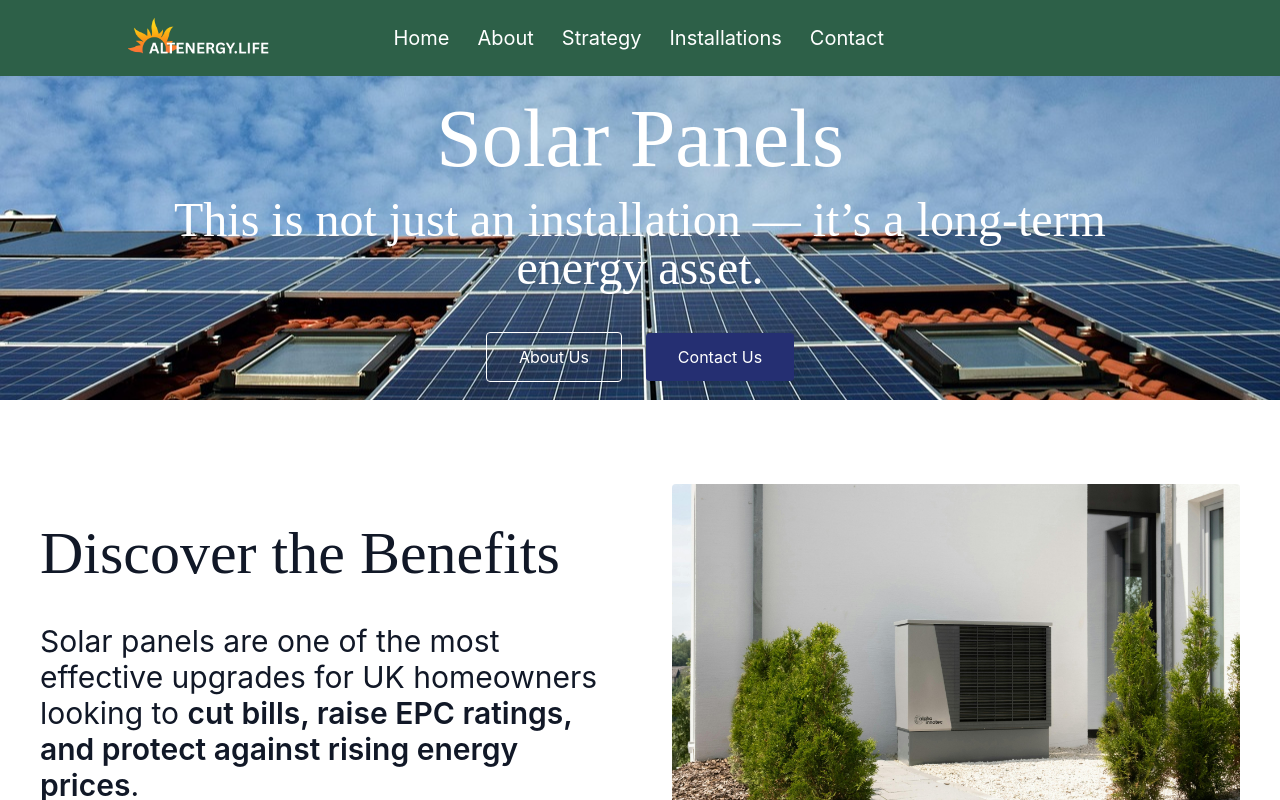
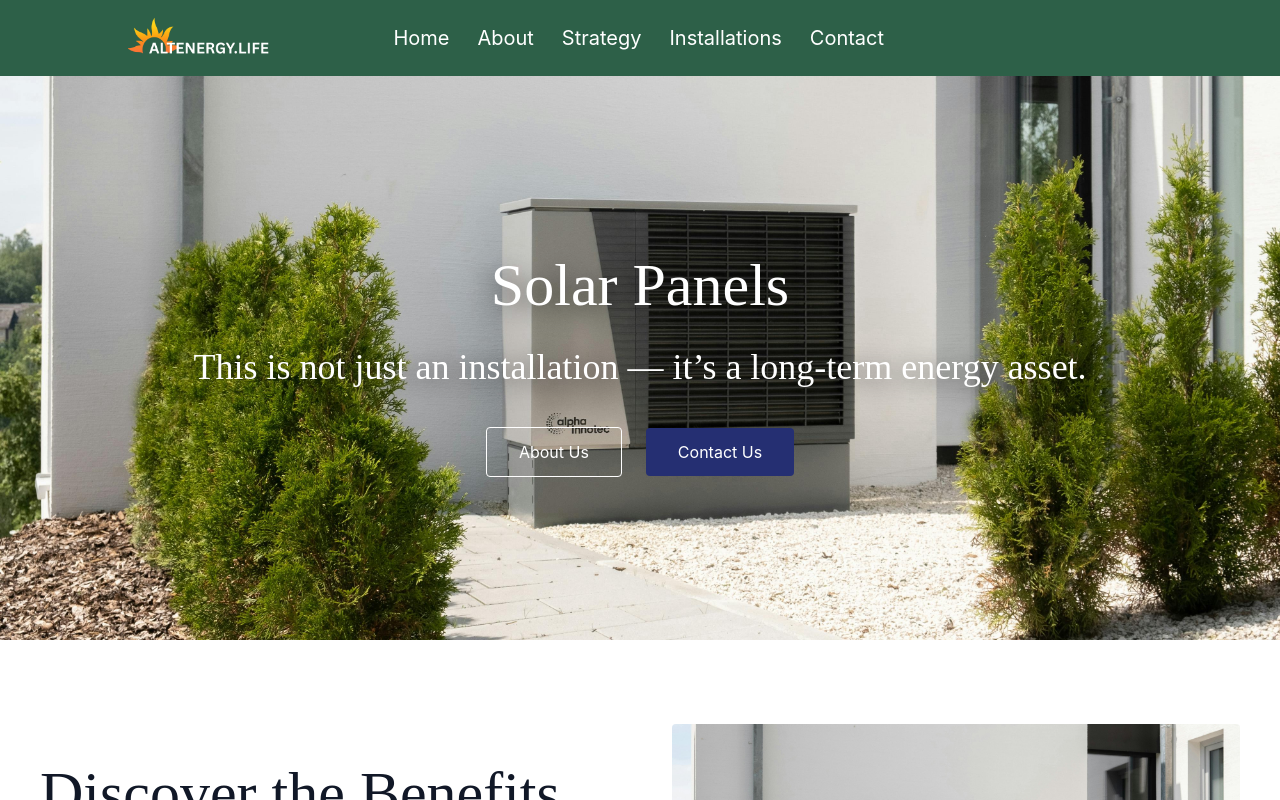
Before and after one commit to vladmytko/AltenergyLife, a React (Vite) app: page /installations/solar-panels in a window 1280 px wide. Shown: the top 800 px of the page. Built offline with nearby package versions, Linux system fonts and the light colour scheme.

Commit message:
Created common component PageHeader

```diff
--- a/src/components/Installations/EcoWindows/EcoWindows.jsx
+++ b/src/components/Installations/EcoWindows/EcoWindows.jsx
@@ -1,9 +1,8 @@
 import React from "react";
-import { NavBar } from "../../MainPage/NavBar";
 import { motion } from "framer-motion";
-import { Link } from "react-router-dom";
 import { assets } from "../../../assets/assets";
 import { EcoWindowsItems } from "./EcoWindowsItems";
+import PageHeader from "../../common/PageHeader";
 motion;
 
 const EcoWindows = () => {
@@ -11,42 +10,11 @@ const EcoWindows = () => {
     <section className="white">
 
       {/* =========================== HEADER =========================== */}
-
-      <div
-        className="h-[50vh] bg-cover bg-center flex items-center w-full overflow-hidden"
-        style={{ backgroundImage: "url('/strategy_header.jpeg')" }}
-        id="Header"
-      >
-        <NavBar />
-        <motion.div
-          initial={{ opacity: 0, y: 100 }}
-          transition={{ duration: 1.5 }}
-          whileInView={{ opacity: 1, y: 0 }}
-          viewport={{ once: true }}
-          className="container text-center mx-auto py-4 px-6 md:px-20 lg:px-32 text-white"
-        >
-          <h2 className="text-4xl sm:text-6xl md:text-[82px] inline-block max-w-3xl font-medium pt-20">
-            Eco Windows
-          </h2>
-          <h3 className="text-2xl md:text-5xl inline-block font-medium pt-4">
-            Poor glazing is one of the biggest sources of heat loss in UK homes.
-          </h3>
-          <div className="mt-10 flex flex-col gap-4 sm:flex-row justify-center items-center sm:gap-6">
-            <Link
-              to="/about"
-              className="w-fit border border-white px-8 py-3 rounded hover:border-gray-400 hover:text-gray-400 transition-colors duration-300"
-            >
-              About Us
-            </Link>
-            <a
-              href="/#Contact"
-              className="w-fit bg-secondary px-8 py-3 rounded hover:bg-buttonhover transition-colors duration-300"
-            >
-              Contact Us
-            </a>
-          </div>
-        </motion.div>
-      </div>
+      <PageHeader
+        title="Eco Windows"
+        subtitle="Poor glazing is one of the biggest sources of heat loss in UK homes."
+        backgroundImage={assets.heat_pump}
+      />
 
       {/* =========================== ENF OF HEADER =========================== */}
 
@@ -126,7 +94,7 @@ const EcoWindows = () => {
               <div className="lg:w-1/2 mt-10 lg:mt-5 flex flex-col gap-2 order-2 lg:order-1">
                 <div className="relative">
                   <img
-                    src={assets.heat_pump}
+                    src={assets.windows_image}
                     alt=""
                     className="w-full object-cover rounded"
                   />
--- a/src/components/Installations/HeatPump/HeatPump.jsx
+++ b/src/components/Installations/HeatPump/HeatPump.jsx
@@ -1,9 +1,8 @@
 import React from "react";
-import { NavBar } from "../../MainPage/NavBar";
 import { motion } from "framer-motion";
-import { Link } from "react-router-dom";
 import { assets } from "../../../assets/assets";
 import { HeatPumpItems } from "./HeatPumpItems";
+import PageHeader from "../../common/PageHeader";
 motion;
 
 const HeatPump = () => {
@@ -12,41 +11,11 @@ const HeatPump = () => {
 
        {/* =========================== HEADER =========================== */}
 
-      <div
-        className="h-[50vh] bg-cover bg-center flex items-center w-full overflow-hidden"
-        style={{ backgroundImage: "url('/strategy_header.jpeg')" }}
-        id="Header"
-      >
-        <NavBar />
-        <motion.div
-          initial={{ opacity: 0, y: 100 }}
-          transition={{ duration: 1.5 }}
-          whileInView={{ opacity: 1, y: 0 }}
-          viewport={{ once: true }}
-          className="container text-center mx-auto py-4 px-6 md:px-20 lg:px-32 text-white"
-        >
-          <h2 className="text-4xl sm:text-6xl md:text-[82px] inline-block max-w-3xl font-semibold pt-20">
-            Heat Pumps
-          </h2>
-          <h3 className="text-2xl md:text-5xl inline-block font-medium pt-4">
-            Heat pumps provide heating in a fundamentally smarter way.
-          </h3>
-          <div className="mt-10 flex flex-col gap-4 sm:flex-row justify-center items-center sm:gap-6">
-            <Link
-              to="/about"
-              className="w-fit border border-white px-8 py-3 rounded hover:border-gray-400 hover:text-gray-400 transition-colors duration-300"
-            >
-              About Us
-            </Link>
-            <a
-              href="/#Contact"
-              className="w-fit bg-secondary px-8 py-3 rounded hover:bg-buttonhover transition-colors duration-300"
-            >
-              Contact Us
-            </a>
-          </div>
-        </motion.div>
-      </div>
+      <PageHeader
+        title="Heat Pumps"
+        subtitle="Heat pumps provide heating in a fundamentally smarter way."
+        backgroundImage={assets.heat_pump}
+      />
 
       {/* =========================== ENF OF HEADER =========================== */}
 
--- a/src/components/Installations/HomeInsulation/HomeInsulation.jsx
+++ b/src/components/Installations/HomeInsulation/HomeInsulation.jsx
@@ -1,9 +1,8 @@
 import React from "react";
-import { NavBar } from "../../MainPage/NavBar";
 import { motion } from "framer-motion";
-import { Link } from "react-router-dom";
 import { assets } from "../../../assets/assets";
 import { HomeInsulationItems } from "./HomeInsulationItems";
+import PageHeader from "../../common/PageHeader";
 motion;
 
 const HomeInsulation = () => {
@@ -11,41 +10,12 @@ const HomeInsulation = () => {
     <section className="white">
 
       {/* =========================== HEADER =========================== */}
-      <div
-        className="h-[50vh] bg-cover bg-center flex items-center w-full overflow-hidden"
-        style={{ backgroundImage: "url('/strategy_header.jpeg')" }}
-        id="Header"
-      >
-        <NavBar />
-        <motion.div
-          initial={{ opacity: 0, y: 100 }}
-          transition={{ duration: 1.5 }}
-          whileInView={{ opacity: 1, y: 0 }}
-          viewport={{ once: true }}
-          className="container text-center mx-auto py-4 px-6 md:px-20 lg:px-32 text-white"
-        >
-          <h2 className="text-4xl sm:text-6xl md:text-[82px] inline-block max-w-3xl font-medium pt-20">
-            Home Insulation
-          </h2>
-          <h3 className="text-2xl md:text-5xl inline-block font-medium pt-4">
-            Without proper insulation, even the best systems underperform.
-          </h3>
-          <div className="mt-10 flex flex-col gap-4 sm:flex-row justify-center items-center sm:gap-6">
-            <Link
-              to="/about"
-              className="w-fit border border-white px-8 py-3 rounded hover:border-gray-400 hover:text-gray-400 transition-colors duration-300"
-            >
-              About Us
-            </Link>
-            <a
-              href="/#Contact"
-              className="w-fit bg-secondary px-8 py-3 rounded hover:bg-buttonhover transition-colors duration-300"
-            >
-              Contact Us
-            </a>
-          </div>
-        </motion.div>
-      </div>
+
+      <PageHeader
+        title="Home Insulation"
+        subtitle="Without proper insulation, even the best systems underperform."
+        backgroundImage={assets.heat_pump}
+      />
 
       {/* =========================== ENF OF HEADER =========================== */}
 
@@ -121,7 +91,7 @@ const HomeInsulation = () => {
         <div className="lg:w-1/2 mt-10 lg:mt-5 flex flex-col gap-2 order-2 lg:order-1">
           <div className="relative">
             <img
-              src={assets.heat_pump}
+              src={assets.insulation}
               alt=""
               className="w-full object-cover rounded"
             />
--- a/src/components/Installations/SolarPanels/SolarPanels.jsx
+++ b/src/components/Installations/SolarPanels/SolarPanels.jsx
@@ -1,9 +1,8 @@
 import React from "react";
-import { NavBar } from "../../MainPage/NavBar";
 import { motion } from "framer-motion";
-import { Link } from "react-router-dom";
 import { assets } from "../../../assets/assets";
 import { SolarPanelsItems } from "./SolarPanelsItems";
+import PageHeader from "../../common/PageHeader";
 motion;
 
 const SolarPanels = () => {
@@ -12,41 +11,11 @@ const SolarPanels = () => {
 
       {/* =========================== HEADER =========================== */}
 
-      <div
-        className="h-[50vh] bg-cover bg-center flex items-center w-full overflow-hidden"
-        style={{ backgroundImage: "url('/strategy_header.jpeg')" }}
-        id="Header"
-      >
-        <NavBar />
-        <motion.div
-          initial={{ opacity: 0, y: 100 }}
-          transition={{ duration: 1.5 }}
-          whileInView={{ opacity: 1, y: 0 }}
-          viewport={{ once: true }}
-          className="container text-center mx-auto py-4 px-6 md:px-20 lg:px-32 text-white"
-        >
-          <h2 className="text-4xl sm:text-6xl md:text-[82px] inline-block max-w-3xl font-medium pt-20">
-            Solar Panels
-          </h2>
-          <h3 className="text-2xl md:text-5xl inline-block font-medium pt-4">
-            This is not just an installation — it’s a long-term energy asset.
-          </h3>
-          <div className="mt-10 flex flex-col gap-4 sm:flex-row justify-center items-center sm:gap-6">
-            <Link
-              to="/about"
-              className="w-fit border border-white px-8 py-3 rounded hover:border-gray-400 hover:text-gray-400 transition-colors duration-300"
-            >
-              About Us
-            </Link>
-            <a
-              href="/#Contact"
-              className="w-fit bg-secondary px-8 py-3 rounded hover:bg-buttonhover transition-colors duration-300"
-            >
-              Contact Us
-            </a>
-          </div>
-        </motion.div>
-      </div>
+      <PageHeader
+        title="Solar Panels"
+        subtitle="This is not just an installation — it’s a long-term energy asset."
+        backgroundImage={assets.heat_pump}
+      />
 
       {/* =========================== ENF OF HEADER =========================== */}
 
@@ -152,7 +121,7 @@ const SolarPanels = () => {
         <div className="lg:w-1/2 mt-10 lg:mt-5 flex flex-col gap-2 order-2 lg:order-1">
           <div className="relative">
             <img
-              src={assets.heat_pump}
+              src={assets.solar_panels}
               alt=""
               className="w-full object-cover rounded"
             />
--- /dev/null
+++ b/src/components/common/PageHeader.jsx
@@ -0,0 +1,62 @@
+import React from "react";
+import { motion } from "framer-motion";
+import { NavBar } from "../MainPage/NavBar";
+import { Link } from "react-router-dom";
+motion;
+
+const PageHeader = ({
+  title,
+  subtitle,
+  backgroundImage,
+  showAbout = true,
+  showContact = true,
+}) => {
+  return (
+    <div
+      className="h-[80vh] bg-cover bg-center flex items-center w-full overflow-hidden"
+      style={{ backgroundImage: `url('${backgroundImage}')` }}
+    >
+      <NavBar />
+
+      <motion.div
+        initial={{ opacity: 0, y: 100 }}
+        transition={{ duration: 1.5 }}
+        whileInView={{ opacity: 1, y: 0 }}
+        viewport={{ once: true }}
+        className="container text-center mx-auto py-4 px-6 md:px-20 lg:px-32 text-white"
+      >
+        <h2 className="text-4xl sm:text-6xl leading-[1.2] md:leading-[1.4] inline-block font-medium pt-20 text-white drop-shadow-[0_4px_12px_rgba(0,0,0,0.6)]">
+          {title}
+        </h2>
+
+        {subtitle && (
+          <h3 className="text-2xl md:text-4xl font inline-block mt-5 max-w-4xl text-white drop-shadow-[0_4px_12px_rgba(0,0,0,0.6)]">
+            {subtitle}
+          </h3>
+        )}
+
+        <div className="mt-10 flex flex-col gap-4 sm:flex-row justify-center items-center sm:gap-6">
+          {showAbout && (
+            <Link
+              to="/about"
+              className="w-fit border border-white px-8 py-3 rounded hover:bg-secondary hover:border-secondary transition-colors duration-300"
+            >
+              About Us
+            </Link>
+          )}
+
+          {showContact && (
+            <a
+              href="/#Contact"
+              className="w-fit bg-secondary px-8 py-3 rounded hover:bg-buttonhover transition-colors duration-300"
+            >
+              Contact Us
+            </a>
+          )}
+        </div>
+      </motion.div>
+    </div>
+  );
+};
+
+export default PageHeader;
```
